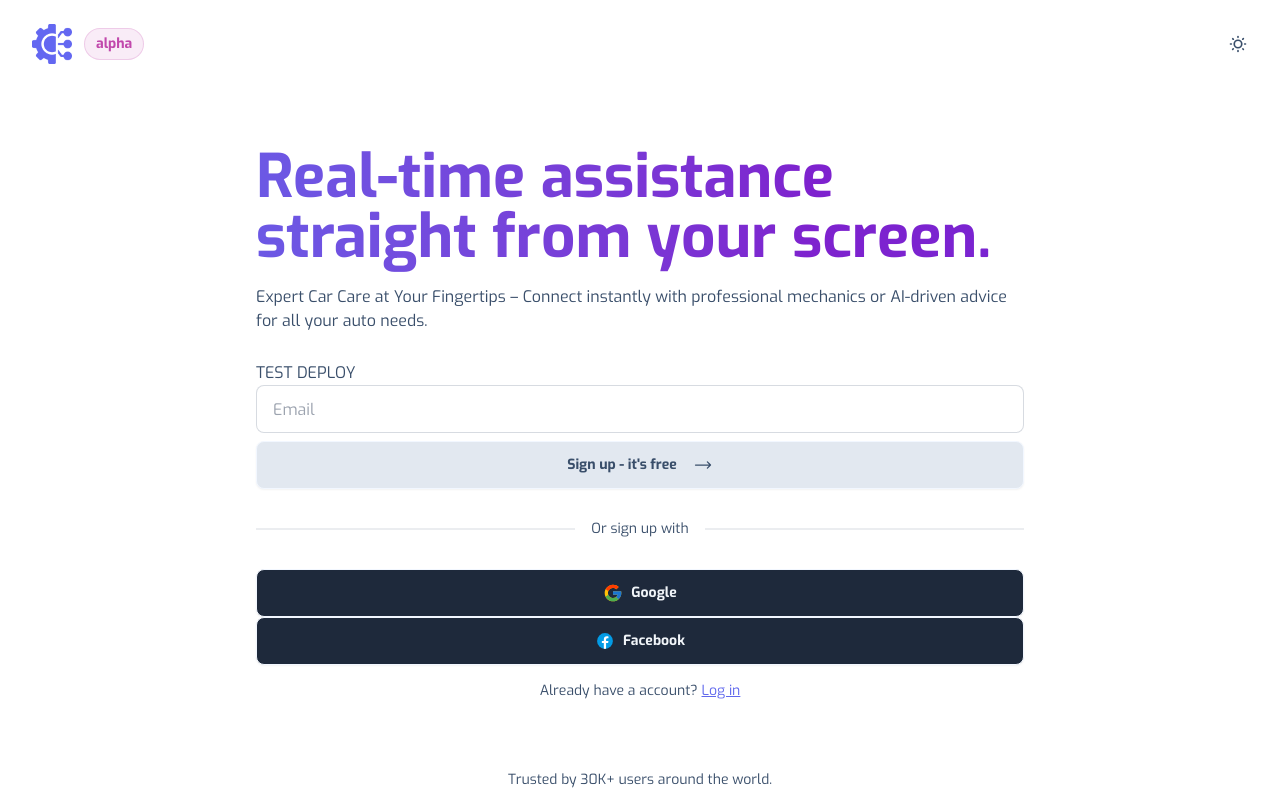
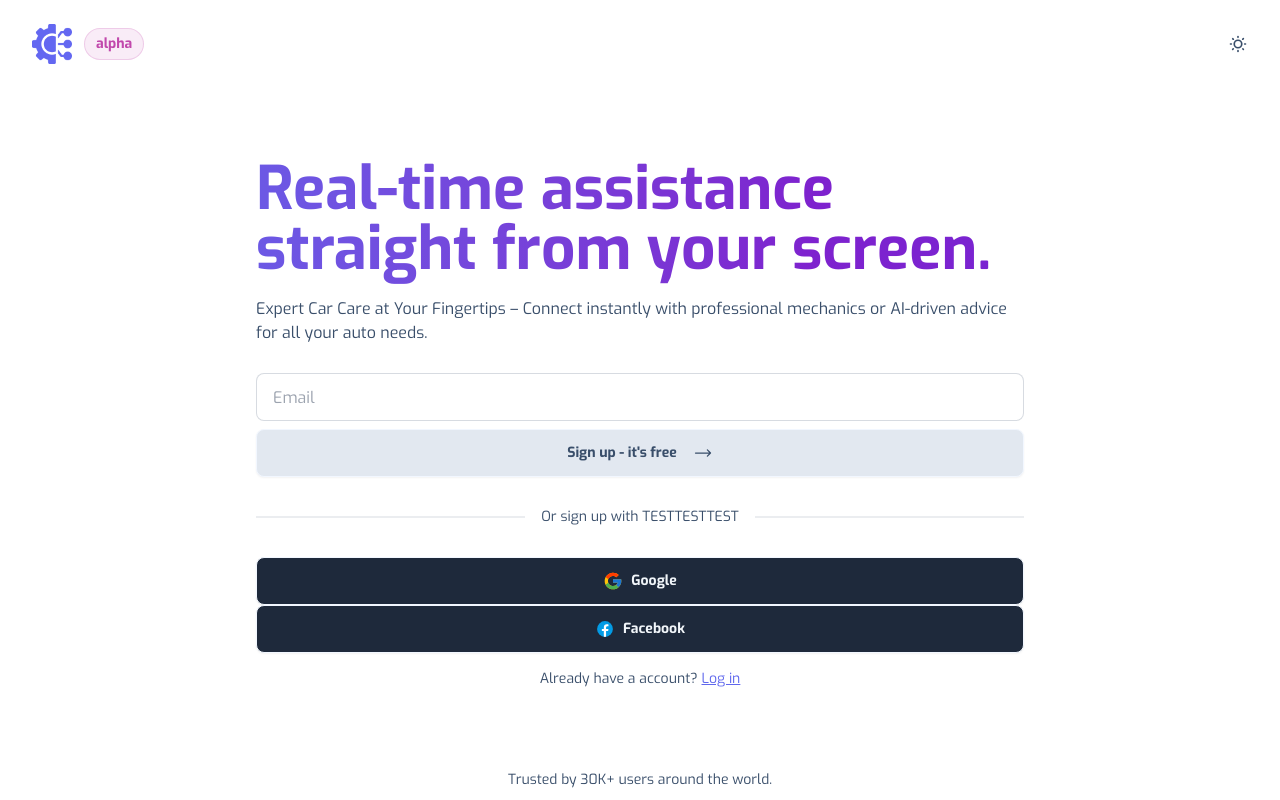
Before and after one commit to akhrienov/autoadvisor.app, a Next.js app in the folder apps/nextjs/: page / in a window 1280 px wide. Built offline with nearby package versions, Linux system fonts and the light colour scheme.

Commit message:
Test deploy

```diff
--- a/apps/nextjs/src/components/forms/auth-form/components/signup-form.component.tsx
+++ b/apps/nextjs/src/components/forms/auth-form/components/signup-form.component.tsx
@@ -13,14 +13,13 @@ const SignupForm: FC<SignupFormProps> = ({ onToggleForm }) => {
   return (
     <>
       <div>
-        TEST DEPLOY
         <input type="text" placeholder="Email" className="input input-bordered mb-2 w-full" />
         <Button colorScheme={ButtonColorScheme.SLATE_200} block>
           <span className="font-bold text-button-dark">Sign up - it&apos;s free</span>
           <ArrowLongRightIcon className="ml-2 h-5 w-5 text-button-dark" />
         </Button>
       </div>
-      <div className="divider text-sm">Or sign up with</div>
+      <div className="divider text-sm">Or sign up with TESTTESTTEST</div>
       <div className="flex flex-col">
         <Button colorScheme={ButtonColorScheme.SLATE_800} block>
           <GoogleIcon className="h-5 w-5" />
--- /dev/null
+++ b/apps/nextjs/src/components/ui/icons/heroicon/heroicon.component.tsx
@@ -0,0 +1,30 @@
+import { FC } from 'react'
+import * as HeroIconsOutline from '@heroicons/react/24/outline'
+import * as HeroIconsSolid from '@heroicons/react/24/solid'
+
+export enum HeroIconTypes {
+  OUTLINE,
+  SOLID,
+}
+
+type HeroIconProps = {
+  icon: string
+  type: HeroIconTypes
+  className?: string
+}
+
+const HeroIcon: FC<HeroIconProps> = ({
+  icon = 'LockClosedIcon',
+  type = HeroIconTypes.OUTLINE,
+  className = '',
+}): JSX.Element => {
+  const { ...heroiconsOutline } = HeroIconsOutline
+  const { ...heroiconsSolid } = HeroIconsSolid
+
+  // @ts-ignore
+  const Icon = type === HeroIconTypes.OUTLINE ? heroiconsOutline[icon] : heroiconsSolid[icon]
+
+  return <Icon className={className} />
+}
+
+export default HeroIcon
```
Also changed, not shown: 1 other file (tests, documents, lock files or other folders).
